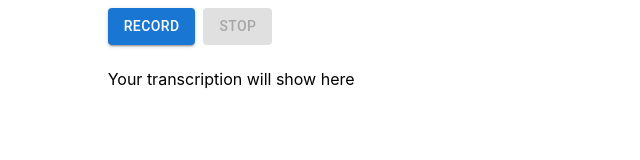
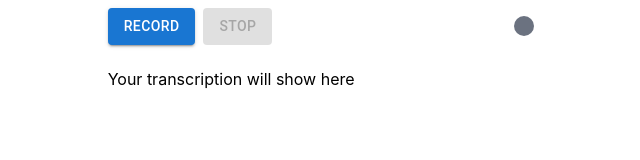
Before and after one commit to bhivam/mirakare-sst-poc, a React (Create React App) app: page / in a window 1280 px wide. Shown: the top 160 px of the page, without its empty margins (319-959 px from the left). Built offline with nearby package versions, Linux system fonts and the light colour scheme; no server answers.

Commit message:
updated styling

```diff
--- a/src/App.tsx
+++ b/src/App.tsx
@@ -71,7 +71,7 @@ function App() {
 
     return (
         <div className="flex justify-center">
-            <div className="flex justify-center flex-col px-8 md:w-full xl:w-1/3">
+            <div className="flex justify-center flex-col px-8 w-full md:w-1/3">
                 <div className="flex flex-row py-2 items-center justify-between">
                     <div className="flex flex-row">
                         <Button variant="contained" onClick={ToggleMic} disabled={isRecording}>
@@ -82,7 +82,7 @@ function App() {
                             Stop
                         </Button>
                     </div>
-                    <div className={`rounded-full bg-${isRecording ? "red" : "gray"}-600 w-5 h-5`}>
+                    <div className={`rounded-full ${isRecording ? "bg-red-500" : "bg-gray-500"} w-5 h-5`}>
                     </div>
                 </div>
                 <p>
```
